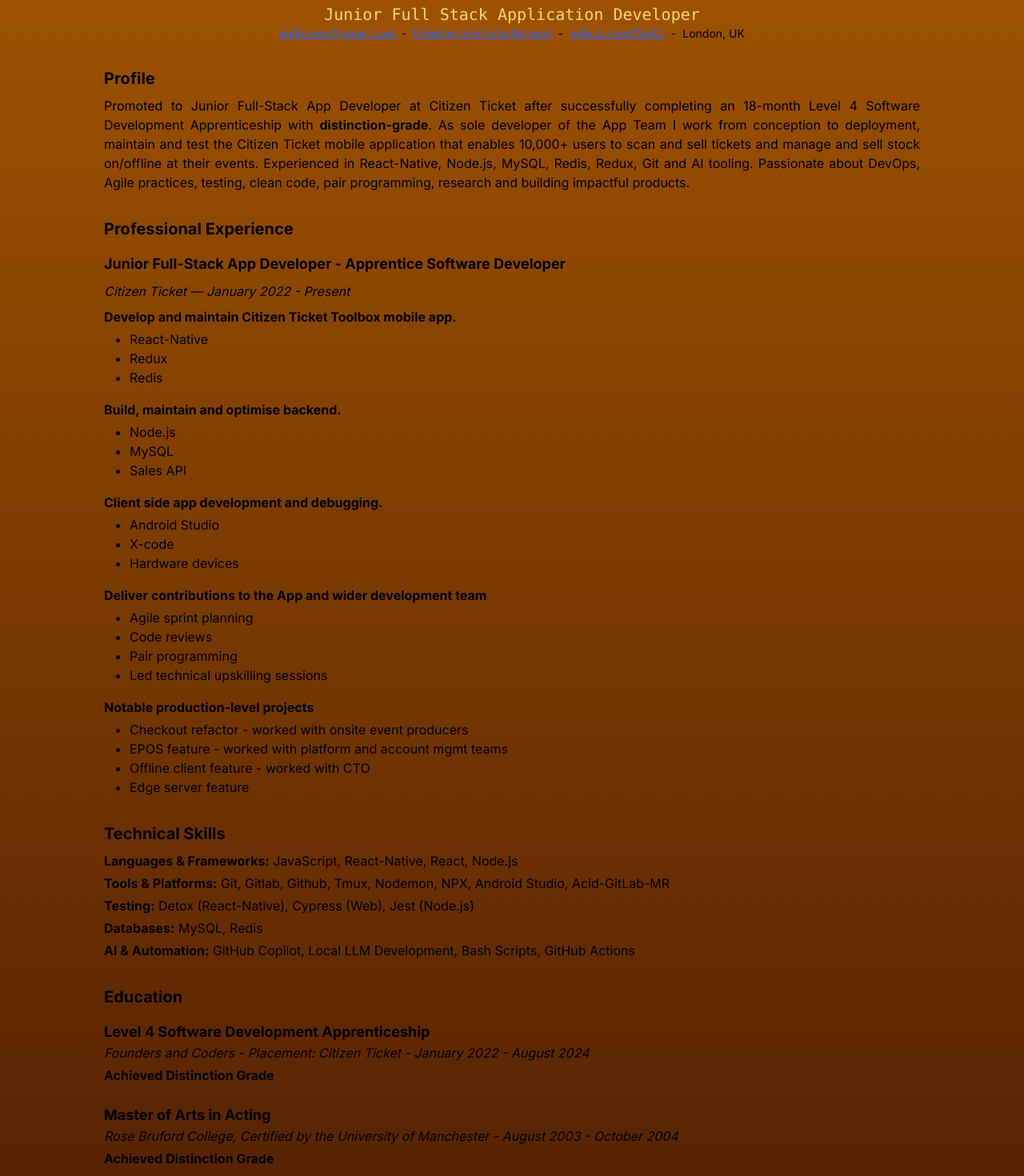
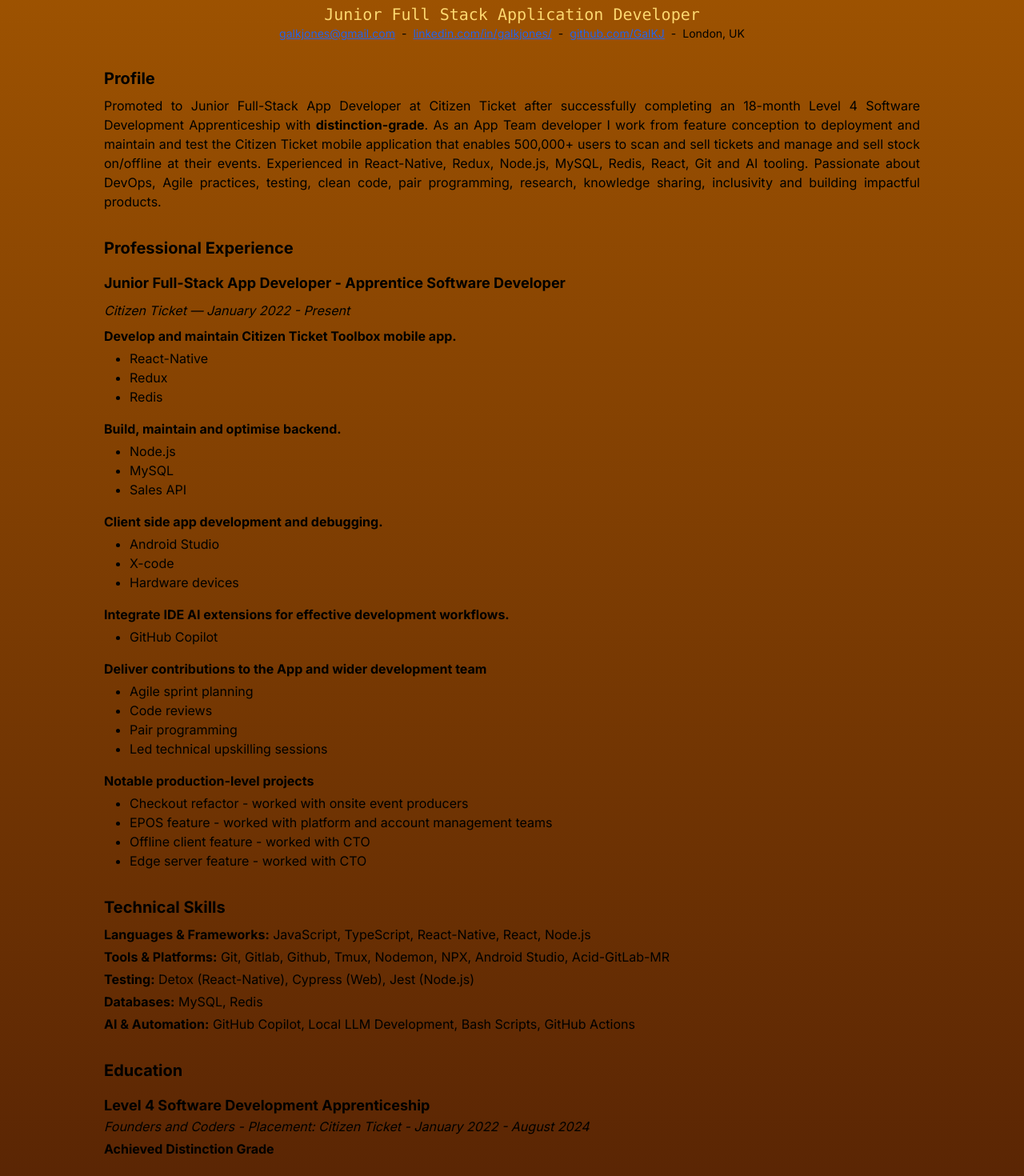
Before and after one commit to GalKJ/galjonesportfolio, a Next.js app: page / in a window 1280 px wide. Shown: the part 100-1570 px from the top of the page at 80% size. Built offline with nearby package versions, Linux system fonts and the light colour scheme.

Commit message:
Update CV copy to reflect google doc version

```diff
--- a/src/data/cvData.ts
+++ b/src/data/cvData.ts
@@ -68,7 +68,7 @@
       'Promoted to Junior Full-Stack App Developer at Citizen Ticket after successfully completing an 18-month Level 4 Software Development Apprenticeship with ',
     boldText: 'distinction-grade',
     afterBold:
-      '. As sole developer of the App Team I work from conception to deployment, maintain and test the Citizen Ticket mobile application that enables 10,000+ users to scan and sell tickets and manage and sell stock on/offline at their events. Experienced in React-Native, Node.js, MySQL, Redis, Redux, Git and AI tooling. Passionate about DevOps, Agile practices, testing, clean code, pair programming, research and building impactful products.',
+      '. As an App Team developer I work from feature conception to deployment and maintain and test the Citizen Ticket mobile application that enables 500,000+ users to scan and sell tickets and manage and sell stock on/offline at their events. Experienced in React-Native, Redux, Node.js, MySQL, Redis, React, Git and AI tooling. Passionate about DevOps, Agile practices, testing, clean code, pair programming, research, knowledge sharing, inclusivity and building impactful products.',
   },
   experience: {
     title: 'Junior Full-Stack App Developer - Apprentice Software Developer',
@@ -88,6 +88,11 @@
         items: ['Android Studio', 'X-code', 'Hardware devices'],
       },
       {
+        title:
+          'Integrate IDE AI extensions for effective development workflows.',
+        items: ['GitHub Copilot'],
+      },
+      {
         title: 'Deliver contributions to the App and wider development team',
         items: [
           'Agile sprint planning',
@@ -100,9 +105,9 @@
         title: 'Notable production-level projects',
         items: [
           'Checkout refactor - worked with onsite event producers',
-          'EPOS feature - worked with platform and account mgmt teams',
+          'EPOS feature - worked with platform and account management teams',
           'Offline client feature - worked with CTO',
-          'Edge server feature',
+          'Edge server feature - worked with CTO',
         ],
       },
     ],
@@ -110,7 +115,7 @@
   technicalSkills: [
     {
       category: 'Languages & Frameworks',
-      skills: 'JavaScript, React-Native, React, Node.js',
+      skills: 'JavaScript, TypeScript, React-Native, React, Node.js',
     },
     {
       category: 'Tools & Platforms',
@@ -139,7 +144,7 @@
       degree: 'Master of Arts in Acting',
       institution:
         'Rose Bruford College, Certified by the University of Manchester',
-      period: 'August 2003 - October 2004',
+      period: 'August 2003 - December 2004',
       achievement: 'Achieved Distinction Grade',
     },
     {
```
